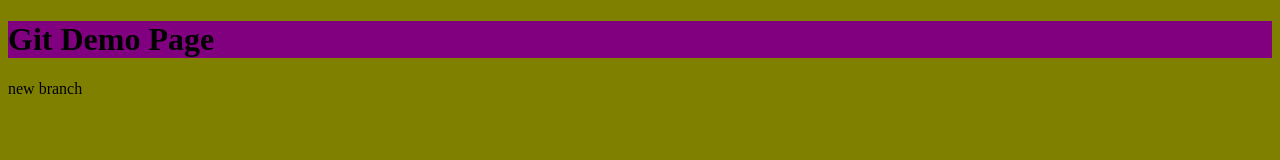
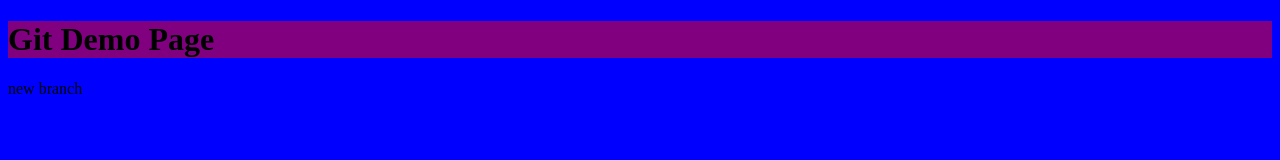
Before and after one commit to marwan04/test, a plain HTML site: page index.html in a window 1280 px wide. Drawn offline with Linux system fonts and the light colour scheme.

Commit message:
Update style.css

```diff
--- a/style.css
+++ b/style.css
@@ -1,5 +1,5 @@
 body {
-    background-color: olive;
+    background-color: blue;
 }
 
 h1 {
```
